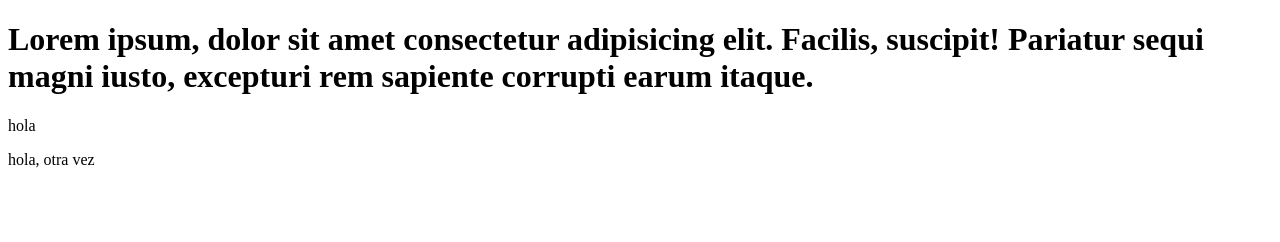
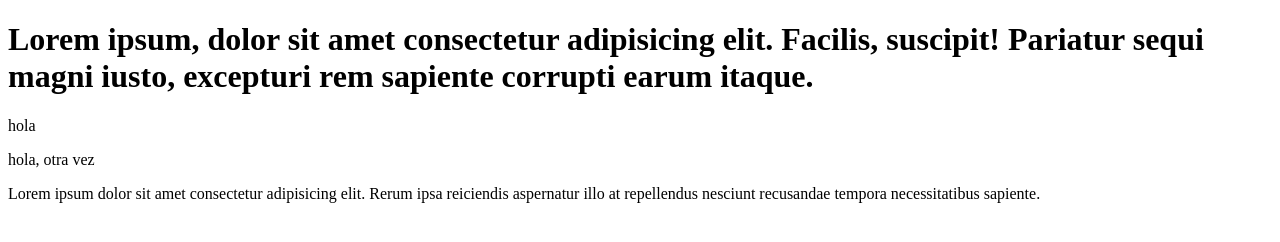
Before and after one commit to RenzoGCR/EjemploDam, a plain HTML site: page index.html in a window 1280 px wide. Drawn offline with Linux system fonts and the light colour scheme.

```diff
--- a/index.html
+++ b/index.html
@@ -9,5 +9,6 @@
     <h1>Lorem ipsum, dolor sit amet consectetur adipisicing elit. Facilis, suscipit! Pariatur sequi magni iusto, excepturi rem sapiente corrupti earum itaque.</h1>
     <p>hola</p>
      <p>hola, otra vez</p>
+     <p>Lorem ipsum dolor sit amet consectetur adipisicing elit. Rerum ipsa reiciendis aspernatur illo at repellendus nesciunt recusandae tempora necessitatibus sapiente.</p>
 </body>
 </html>
```
